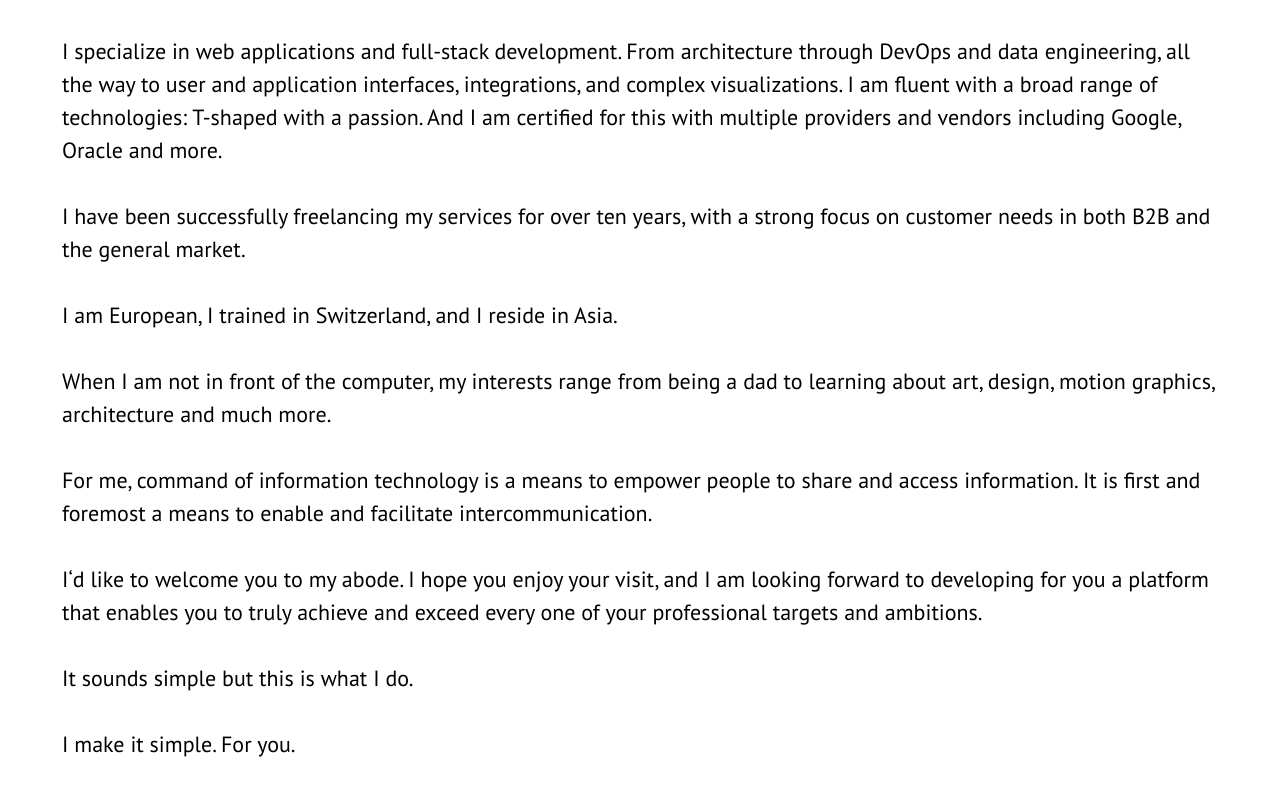
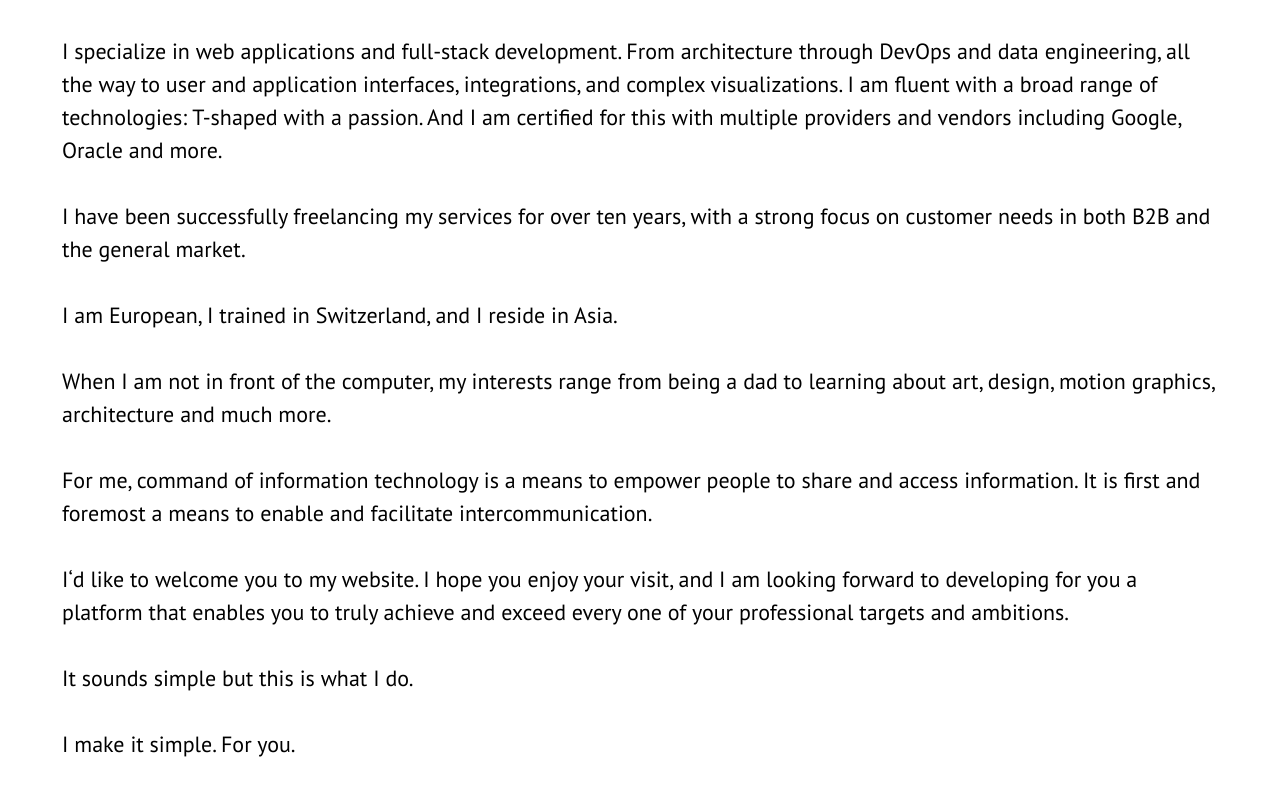
Before and after one commit to maurocolella/portfolio_2023, a Next.js app: page / in a window 1280 px wide. Shown: the part 1200-1996 px from the top of the page. Built offline with nearby package versions, Linux system fonts and the light colour scheme.

Commit message:
Update copy

```diff
--- a/pages/index.tsx
+++ b/pages/index.tsx
@@ -33,7 +33,7 @@ export default function Home() {
           <p>I am European, I trained in Switzerland, and I reside in Asia.</p>
           <p>When I am not in front of the computer, my interests range from being a dad to learning about art, design, motion graphics, architecture and much more.</p>
           <p>For me, command of information technology is a means to empower people to share and access information. It is first and foremost a means to enable and facilitate intercommunication.</p>
-          <p>I&lsquo;d like to welcome  you to my abode. I hope you enjoy your visit, and I am looking forward to developing for you a platform that enables you to truly achieve and exceed every one of your professional targets and ambitions.</p>
+          <p>I&lsquo;d like to welcome you to my website. I hope you enjoy your visit, and I am looking forward to developing for you a platform that enables you to truly achieve and exceed every one of your professional targets and ambitions.</p>
           <p>It sounds simple but this is what I do.</p>
           <p>I make it simple. For you.</p>
         </article>
```
